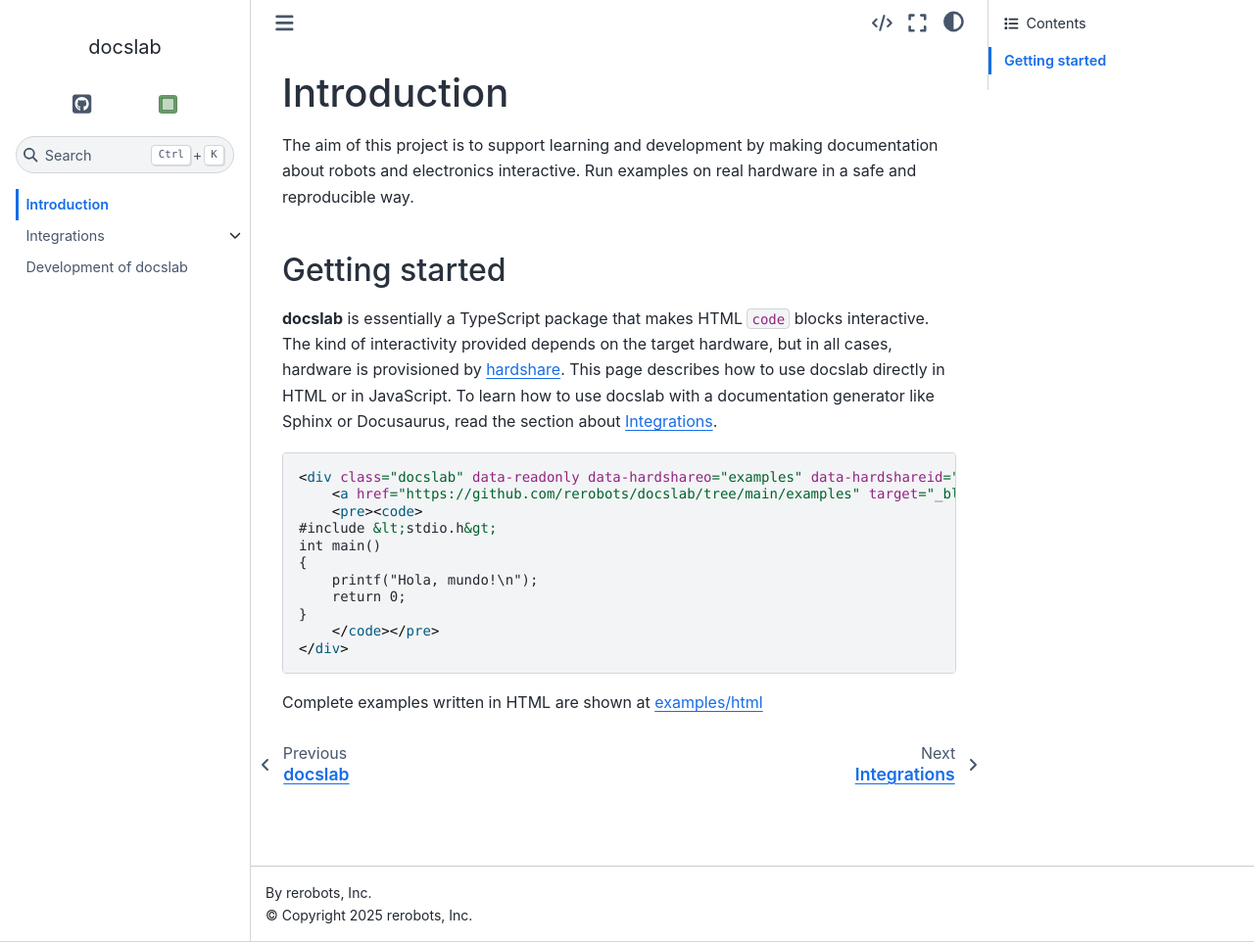
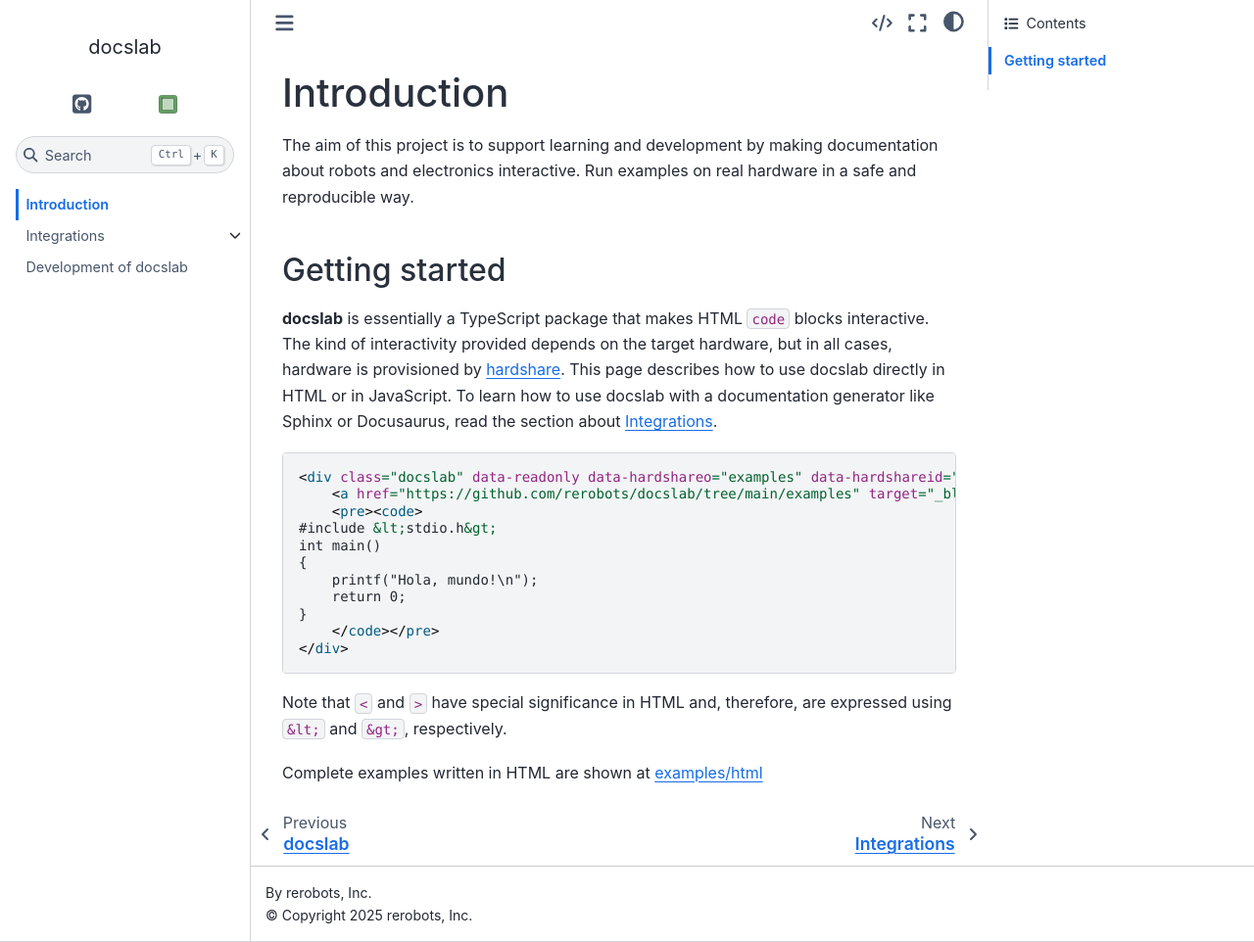
Before and after one commit to rerobots/docslab, a Sphinx documentation site: the page built from doc/intro.rst, in a window 1280 px wide and 962 px high. Shown: the whole window at 98% size. Built offline with Sphinx 7.4.7 and the Sphinx Book theme 1.1.4, drawn with Linux system fonts in a browser that asks for light colours.

Commit message:
DOC: explain use of lt, gt

```diff
--- a/doc/intro.rst
+++ b/doc/intro.rst
@@ -31,6 +31,9 @@
         </code></pre>
     </div>
 
+Note that ``<`` and ``>`` have special significance in HTML and, therefore, are
+expressed using ``&lt;`` and ``&gt;``, respectively.
+
 Complete examples written in HTML are shown at `<examples/html>`_
 
 
```
